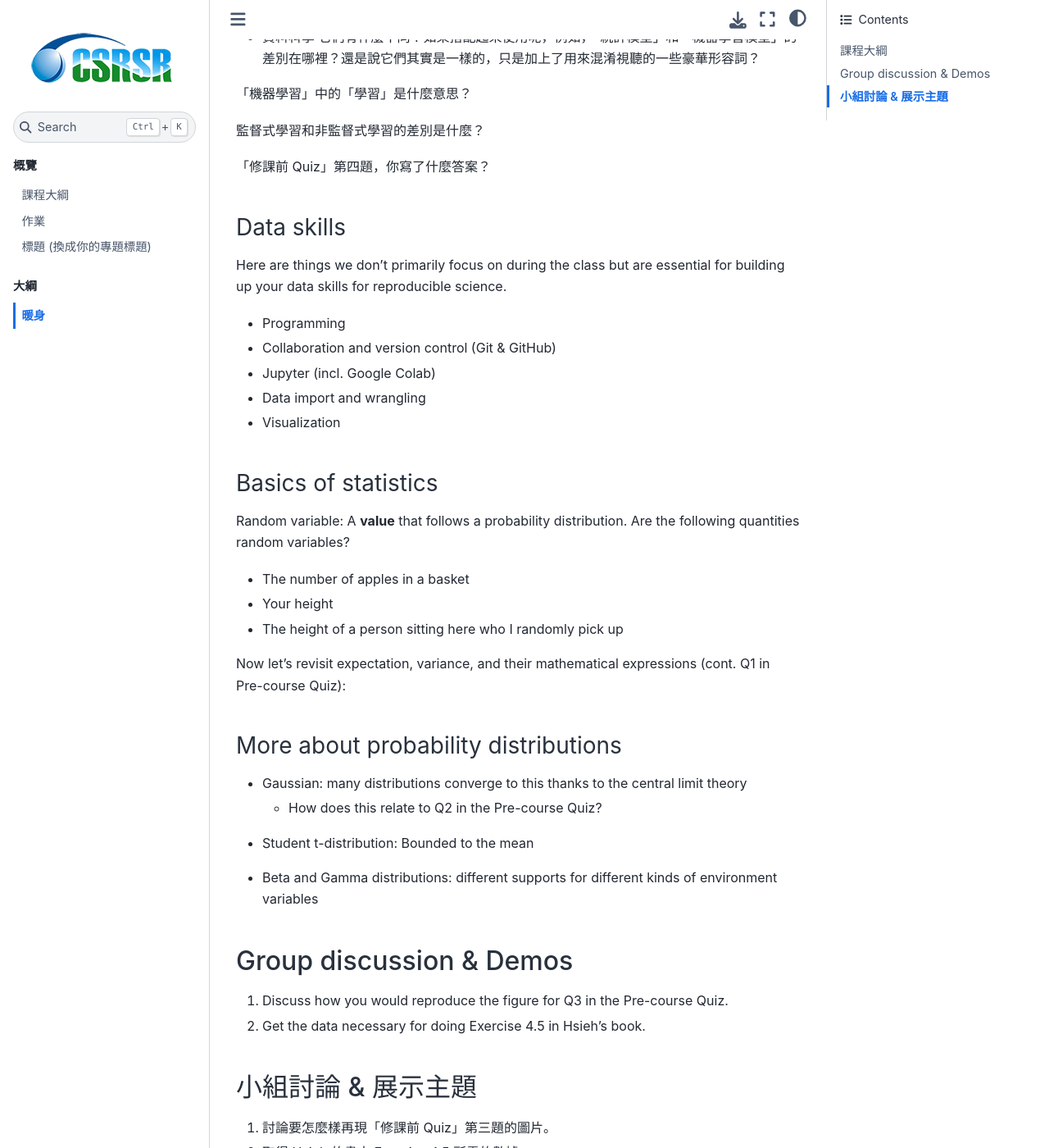
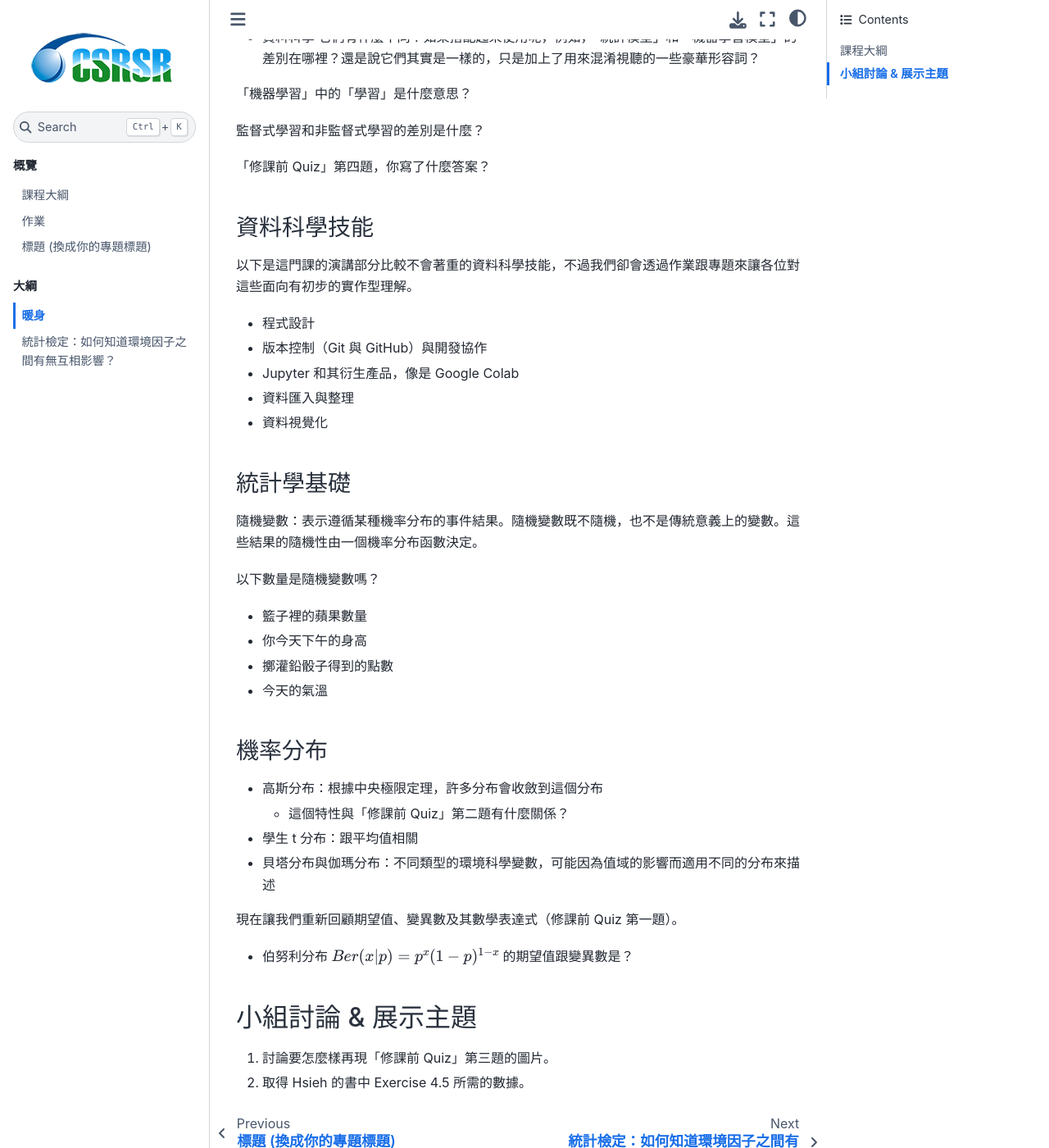
Before and after one commit to whyjz/ncu-env-data-science-zhtw, a Jupyter Book: the page built from docs/outlines/lecture1.md, in a window 1280 px wide and 1400 px high, scrolled down 334 px. Shown: the whole window at 82% size. Built offline with Jupyter Book 1.0.4 settings and Sphinx 7.4.7 and the Sphinx Book theme 1.1.4, drawn with Linux system fonts in a browser that asks for light colours.

Commit message:
Finish Lecture1

```diff
--- a/docs/_toc.yml
+++ b/docs/_toc.yml
@@ -10,7 +10,7 @@ parts:
   - caption: 大綱
     chapters:
     - file: outlines/lecture1
-    # - file: outlines/lecture2-3
+    - file: outlines/lecture2
     # - file: outlines/lecture4-5
     # - file: outlines/lecture6-7
     # - file: outlines/lecture8-9
--- a/docs/outlines/lecture1.md
+++ b/docs/outlines/lecture1.md
@@ -16,45 +16,36 @@
 
 「修課前 Quiz」第四題，你寫了什麼答案？
 
-### Data skills
+### 資料科學技能
 
-Here are things we don't primarily focus on during the class but are essential for building up your data skills for reproducible science.
+以下是這門課的演講部分比較不會著重的資料科學技能，不過我們卻會透過作業跟專題來讓各位對這些面向有初步的實作型理解。
 
-- Programming
-- Collaboration and version control (Git & GitHub)
-- Jupyter (incl. Google Colab)
-- Data import and wrangling
-- Visualization
+- 程式設計
+- 版本控制（Git 與 GitHub）與開發協作
+- Jupyter 和其衍生產品，像是 Google Colab
+- 資料匯入與整理
+- 資料視覺化
 
-### Basics of statistics
+### 統計學基礎
 
-Random variable: A **value** that follows a probability distribution. Are the following quantities random variables?
-- The number of apples in a basket
-- Your height
-- The height of a person sitting here who I randomly pick up
-<!-- - Today’s temperature -->
-<!-- - The number I get by rolling a die -->
+隨機變數：表示遵循某種機率分布的事件結果。隨機變數既不隨機，也不是傳統意義上的變數。這些結果的隨機性由一個機率分布函數決定。
 
-<!-- What is a probability density function (PDF)? How is it different from a probability distribution? -->
+以下數量是隨機變數嗎？
 
-Now let's revisit expectation, variance, and their mathematical expressions (cont. Q1 in Pre-course Quiz):
+- 籃子裡的蘋果數量
+- 你今天下午的身高
+- 擲灌鉛骰子得到的點數
+- 今天的氣溫
 
-<!-- Derive the expectation and the variance of the Bernoulli distribution $Ber(x|p) = p^x(1-p)^{1-x}$. -->
+### 機率分布
 
-### More about probability distributions
+- 高斯分布：根據中央極限定理，許多分布會收斂到這個分布
+  - 這個特性與「修課前 Quiz」第二題有什麼關係？
+- 學生 t 分布：跟平均值相關
+- 貝塔分布與伽瑪分布：不同類型的環境科學變數，可能因為值域的影響而適用不同的分布來描述
 
-- Gaussian: many distributions converge to this thanks to the central limit theory
-  - How does this relate to Q2 in the Pre-course Quiz?
-<!-- - Poisson distribution -->
-- Student t-distribution: Bounded to the mean
-<!-- - Chi-squared ($\chi^2$) distribution: Bounded to the square of the Gaussians -->
-- Beta and Gamma distributions: different supports for different kinds of environment variables
-
-## Group discussion & Demos
-
-1. Discuss how you would reproduce the figure for Q3 in the Pre-course Quiz.
-2. Get the data necessary for doing Exercise 4.5 in Hsieh's book.
-
+現在讓我們重新回顧期望值、變異數及其數學表達式（修課前 Quiz 第一題）。
+- 伯努利分布 $Ber(x|p) = p^x(1-p)^{1-x}$ 的期望值跟變異數是？
 
 ## 小組討論 & 展示主題
 
```
Also changed, not shown: docs/outlines/lecture2.md (renamed from docs/outlines/lecture2-3.md).
